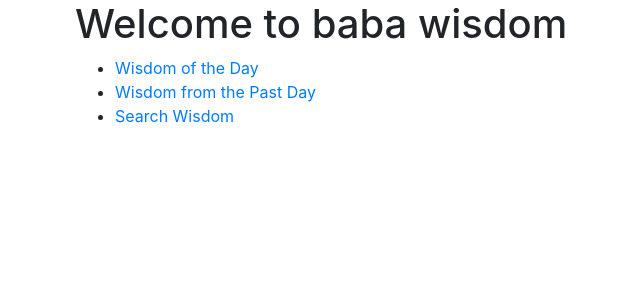
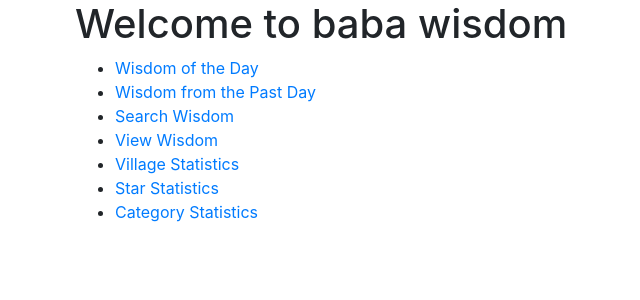
Before and after one commit to mila-z/baba-wisdom, a Flask app: page / in a window 1280 px wide. Shown: the part 56-356 px from the top of the page, without its empty margins (10-650 px from the left). Run offline with Flask 3, Linux system fonts and the light colour scheme; the visitor is signed in with stand-in values (Sample User, id 1); parts of the project's set-up code (start-up, migrations or seed data) failed here and were passed over; some libraries are stand-ins or nearby versions.

```diff
--- a/templates/home.html
+++ b/templates/home.html
@@ -9,7 +9,14 @@
 
         {% if current_user.is_authenticated and current_user.role == 'baba' %}
             <li><a id="post" href="{{ url_for('wisdom.post_wisdom') }}">Post Wisdom</a></li>
+        {% endif %}
+        {% if current_user.is_authenticated and current_user.role != 'apprentice' %}
             <li><a id="post" href="{{ url_for('wisdom.view_wisdom') }}">View Wisdom</a></li>
+        {% endif %}
+        {% if current_user.is_authenticated and current_user.role == 'admin' %}
+            <li><a id="post" href="{{ url_for('admin.village_statistics') }}">Village Statistics</a></li>
+            <li><a id="post" href="{{ url_for('admin.star_statistics') }}">Star Statistics</a></li>
+            <li><a id="post" href="{{ url_for('admin.category_statstics') }}">Category Statistics</a></li>
         {% endif %}
     </ul>
 {% endblock %}
```
